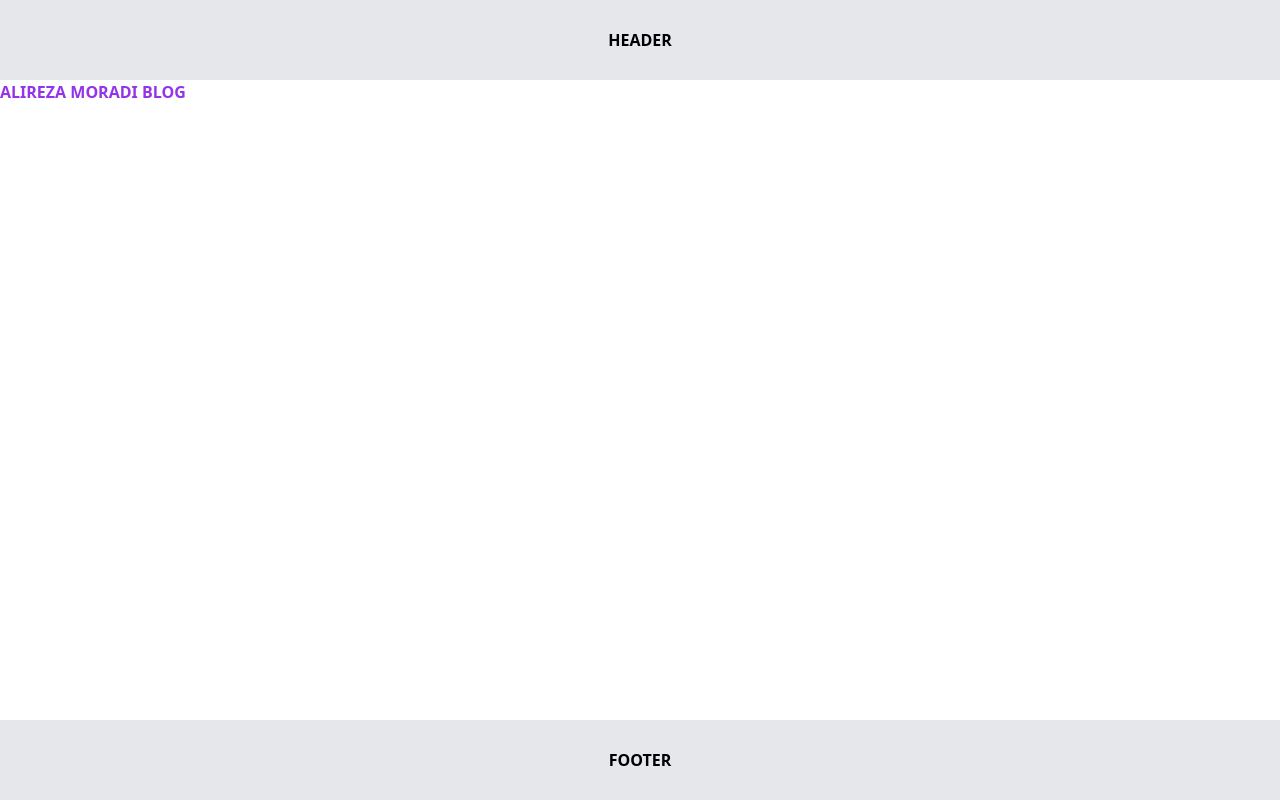
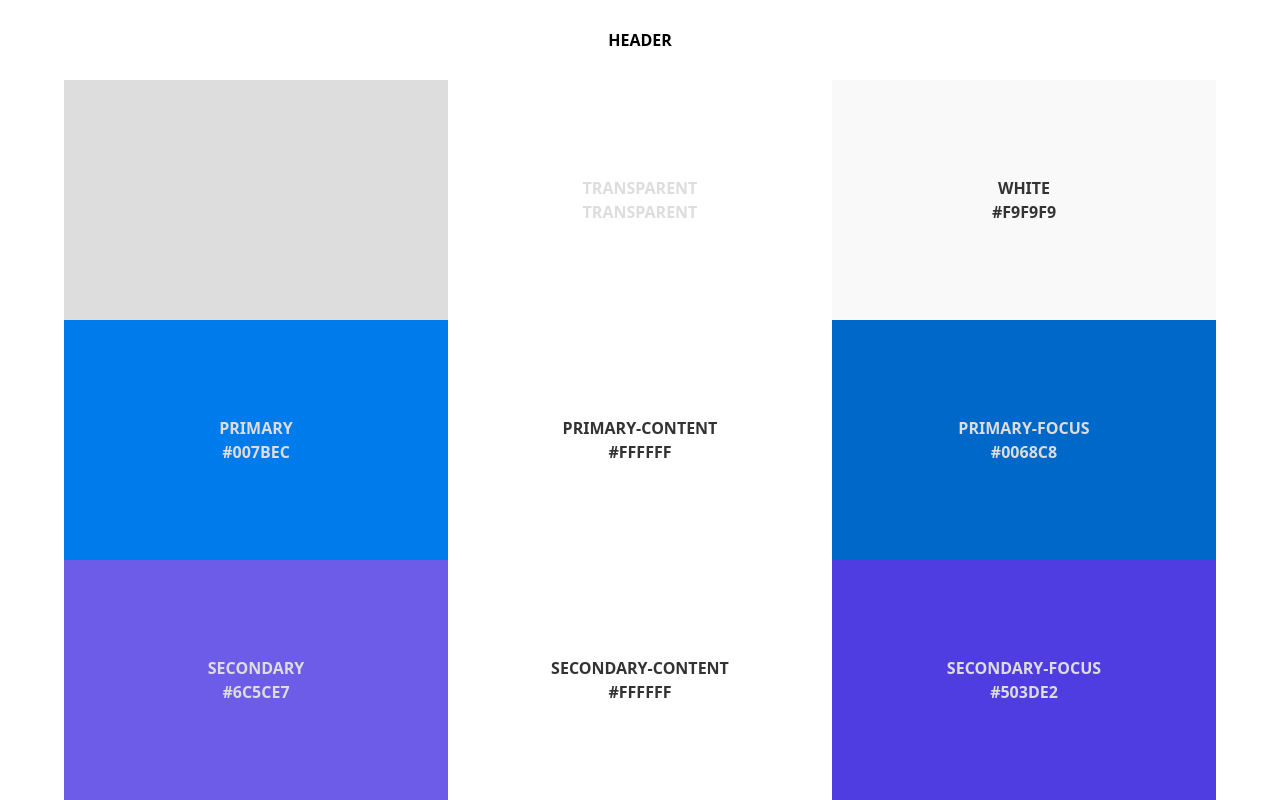
Before and after one commit to Alirezawmoradi/Alirezawmoradi.github.io, a Next.js app: page / in a window 1280 px wide. Shown: the top 800 px of the page. Built offline with nearby package versions, Linux system fonts and the light colour scheme.

Commit message:
customize tailwind config using color colors component created

```diff
--- /dev/null
+++ b/src/app/_components/colors/colors.tsx
@@ -0,0 +1,22 @@
+'use client'
+import React from "react";
+import {tailwindColors} from "../../../../tailwind.config";
+import {colord} from "colord";
+
+const getTextColor = (backgroundColor: string): string => colord(backgroundColor).isDark() ? '#dddddd' : '#333333'
+export const Colors: React.FC = () => (
+    <div className='flex flex-wrap justify-center' dir='ltr'>
+        {
+            Object.entries(tailwindColors).map(([name, color]) => (
+                <ColorBox key={name} name={name} color={color}/>
+            ))
+        }
+    </div>
+)
+const ColorBox: React.FC<{ name: string, color: string }> = ({name, color}) => (
+    <div className='w-96 h-60 flex flex-col items-center justify-center text-center uppercase'
+         style={{backgroundColor: color, color: getTextColor(color)}}>
+        <span>{name}</span>
+        <span>{color}</span>
+    </div>
+)
--- a/src/app/page.tsx
+++ b/src/app/page.tsx
@@ -1,6 +1,9 @@
+import {Colors} from "@/app/_components/colors/colors";
 
 export default function Home() {
-  return (
-      <div className='text-purple-600'>Alireza Moradi Blog</div>
-  )
+    return (
+        <>
+            <Colors/>
+        </>
+    )
 }
--- a/tailwind.config.ts
+++ b/tailwind.config.ts
@@ -1,12 +1,50 @@
-import type { Config } from 'tailwindcss'
+import type {Config} from 'tailwindcss';
+import mixPlugin from "colord/plugins/mix";
+import {colord, extend} from "colord";
 
+extend([mixPlugin]);
+const generateDarkenColorFrom = (input: string, percentage = 0.07): string => colord(input).darken(percentage).toHex();
+const generateForegroundColorFrom = (input: string, percentage = 0.8): string => colord(input).mix(colord(input).isDark() ? 'white' : 'black', percentage).toHex();
+export const tailwindColors: { [key: string]: string } = {
+    current: "currentColor",
+    transparent: "transparent",
+    white: "#F9F9F9",
+    primary: "#007BEC",
+    "primary-content": "#FFFFFF",
+    "primary-focus": generateDarkenColorFrom("#007BEC"),
+    secondary: "#6c5ce7",
+    "secondary-content": "#FFFFFF",
+    "secondary-focus": generateDarkenColorFrom("#6c5ce7"),
+    accent: "#1FB2A5",
+    "accent-content": "#FFFFFF",
+    "accent-focus": generateDarkenColorFrom("#1FB2A5"),
+    neutral: "#2a323c",
+    "neutral-content": generateForegroundColorFrom("#FFFFFF"),
+    "neutral-focus": generateDarkenColorFrom("#2a323c", 0.03),
+    "base-25": "#353d47",
+    "base-50": "#2a323c",
+    "base-75": "#20272e",
+    "base-100": "#1d232a",
+    "base-200": "#191e24",
+    "base-300": "#15191e",
+    "base-content": "#A6ADBB",
+    info: "#3abff8",
+    "info-content": generateForegroundColorFrom("#3abff8"),
+    success: "#36d399",
+    "success-content": generateForegroundColorFrom("#36d399"),
+    warning: "#fbbd23",
+    "warning-content": generateForegroundColorFrom("#fbbd23"),
+    error: "#f87272",
+    "error-content": generateForegroundColorFrom("#f87272"),
+    "gradient-first": "#34eaa0",
+    "gradient-second": "#0fa2e9",
+}
 const config: Config = {
     content: [
-    './src/pages/**/*.{js,ts,jsx,tsx,mdx}',
-    './src/components/**/*.{js,ts,jsx,tsx,mdx}',
         './src/app/**/*.{js,ts,jsx,tsx,mdx}',
     ],
     theme: {
+        colors:tailwindColors,
         extend: {
             backgroundImage: {
                 'gradient-radial': 'radial-gradient(var(--tw-gradient-stops))',
```
Also changed, not shown: package.json (+6 -5 lines), src/app/(blog)/blog/page.tsx (renamed from src/app/blog/page.tsx), 2 other files (tests, documents, lock files or other folders). Lines whose indentation alone changed are shown as unchanged.
